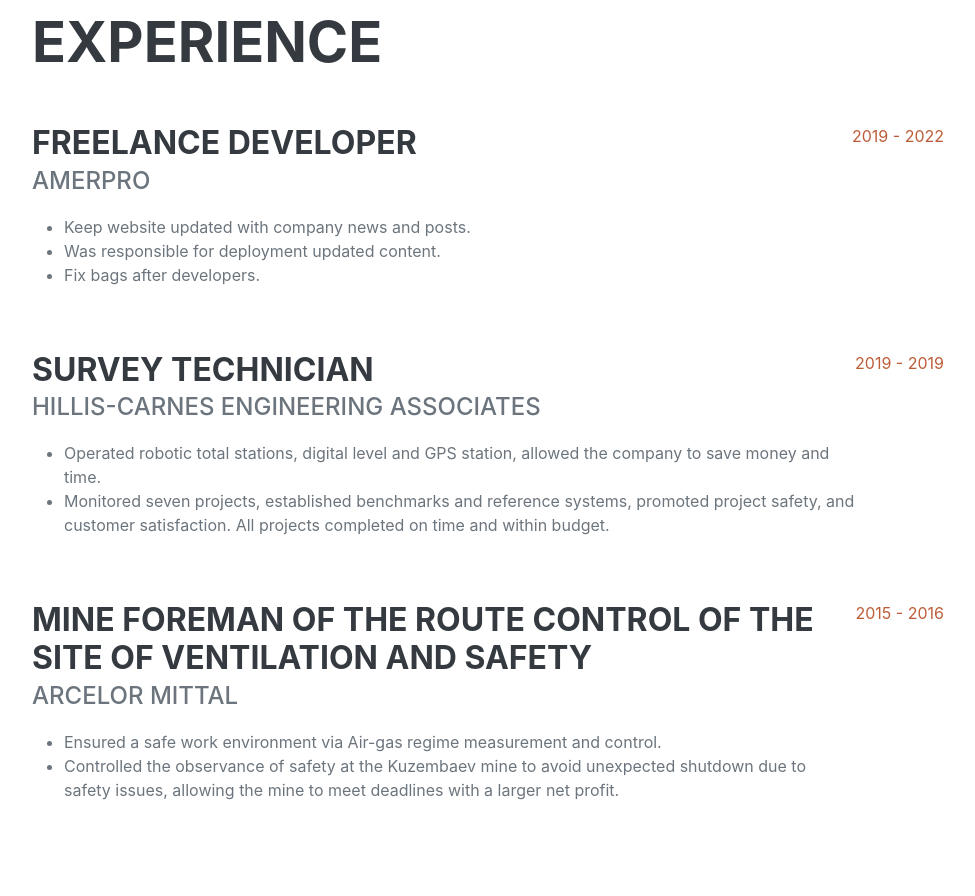
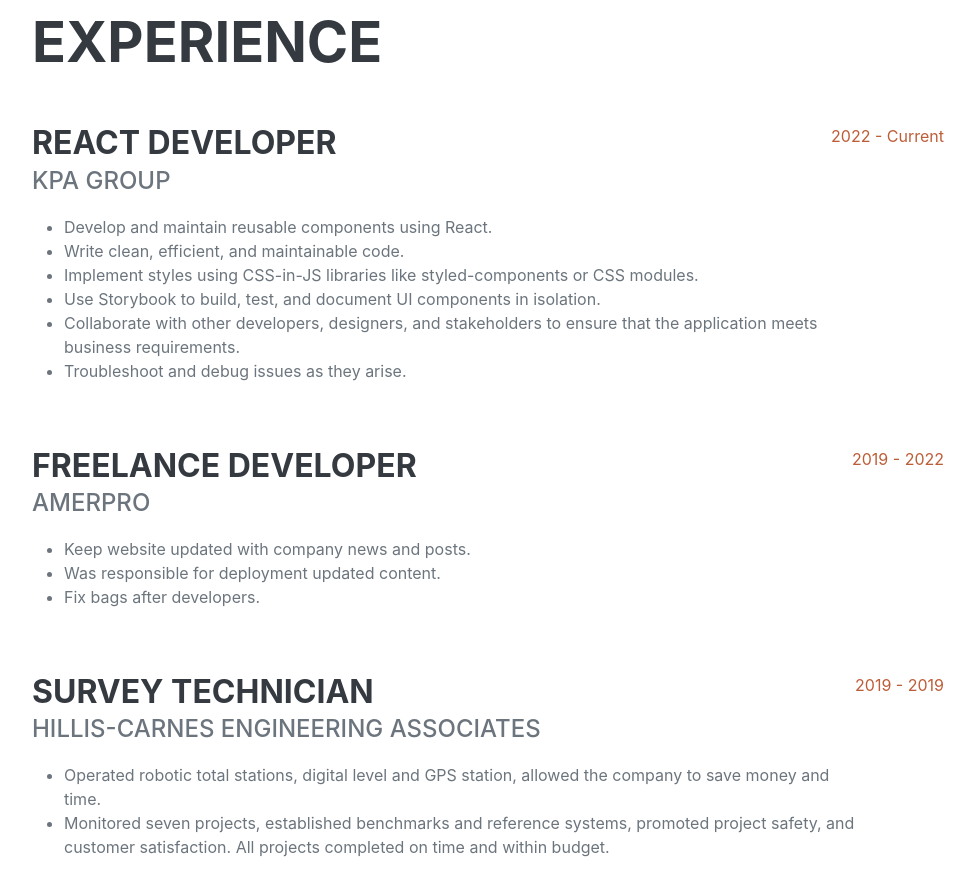
Before and after one commit to SergeyLyuft/SLResume, a plain HTML site: page index.html in a window 1280 px wide. Shown: the part 3820-4716 px from the top of the page, without its empty margins (288-1263 px from the left). Drawn offline with nearby package versions, Linux system fonts and the light colour scheme; a web font is replaced by a local one.

Commit message:
Push after update experience on the new branch

```diff
--- a/index.html
+++ b/index.html
@@ -208,6 +208,20 @@
                     <h2 class="mb-5">Experience</h2>
                     <div class="d-flex flex-column flex-md-row justify-content-between mb-5">
                         <div class="flex-grow-1">
+                            <h3 class="mb-0">React Developer</h3>
+                            <div class="subheading mb-3">KPA Group</div>
+                            <ul>
+                                <li>Develop and maintain reusable components using React.</li>
+                                <li>Write clean, efficient, and maintainable code.</li>
+                                <li>Implement styles using CSS-in-JS libraries like styled-components or CSS modules.</li>
+                                <li>Use Storybook to build, test, and document UI components in isolation.</li>
+                                <li>Collaborate with other developers, designers, and stakeholders to ensure that the application meets business requirements.</li>
+                                <li>Troubleshoot and debug issues as they arise.</li>
+                        </div>
+                        <div class="flex-shrink-0"><span class="text-primary">2022 - Current</span></div>
+                    </div>
+                    <div class="d-flex flex-column flex-md-row justify-content-between mb-5">
+                        <div class="flex-grow-1">
                             <h3 class="mb-0">Freelance Developer</h3>
                             <div class="subheading mb-3">AmerPRO</div>
                             <ul>
```
